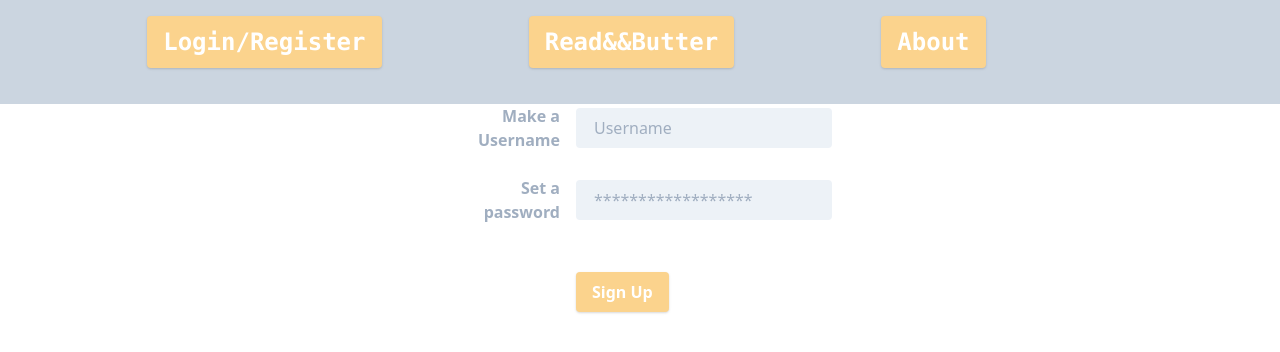
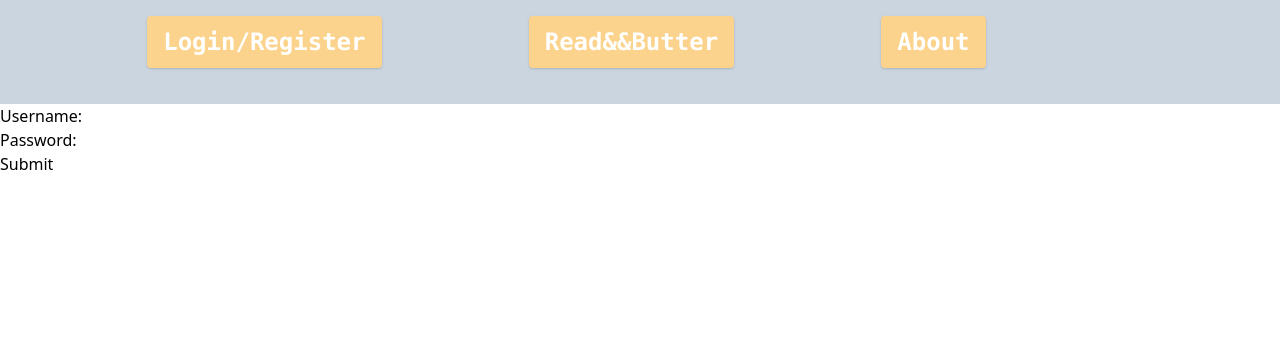
Before and after one commit to NsavelevJs/Read-And-butter, a React (Create React App) app in the folder client/: page /SignUp in a window 1280 px wide. Shown: the top 352 px of the page. Built offline with nearby package versions, Linux system fonts and the light colour scheme.

Commit message:
Fiddling with authentication

```diff
--- a/client/src/App.js
+++ b/client/src/App.js
@@ -5,7 +5,7 @@ import {
   removeToken,
   verifyUser,
 } from "./services/auth";
-import {getUsers, getArticle, addArticle} from './services/api-helper'
+import { getUsers, getArticle, addArticle } from "./services/api-helper";
 import Home from "./Pages/Home";
 import "./tailwind.output.css";
 import SignIn from "./Pages/SignIn";
@@ -19,47 +19,10 @@ class App extends Component {
   state = {
     currentUser: null,
     userData: {
-      username: '',
-      password: ''
-    }
-
+      username: "",
+      password: "",
+    },
   };
-  // componentDidMount = async () => {
-  //   const currentUser = await verifyUser()
-  //   this.setState({
-  //     currentUser
-  //   })
-  //   const users = await getUsers()
-  //   this.setState({
-  //     users
-  //   })
-  // }
-
-  // handleChange = (e) => {
-  //   const { name, value } = e.target;
-  //   this.setState(prevState => ({
-  //     userData: {
-  //       ...prevState.userData,
-  //       [name]: value
-  //     }
-  //   }))
-  // }
-
-  // loginSubmit = async (e) => {
-  //   e.preventDefault()
-  //   const currentUser = await loginUser(this.state.userData)
-  //   this.setState({
-  //     currentUser
-  //   })
-  // }
-  // handleRegister = async (e) => {
-  //   e.preventDefault()
-  //   const currentUser = await registerUser(this.state.userData)
-  //   this.setState({
-  //     currentUser
-  //   })
-  //   this.props.history.push('/')
-  // }
 
 
   componentDidMount() {
@@ -67,8 +30,9 @@ class App extends Component {
   }
 
   handleLogin = async (userData) => {
-    const currentUser = await loginUser(userData);
-    this.setState({ currentUser });
+    console.log(userData,"how you doin")
+    // const currentUser = await loginUser(userData);
+    // this.setState({ currentUser });
   };
 
   handleRegister = async (userData) => {
@@ -99,20 +63,44 @@ class App extends Component {
               <Home
                 currentUser={this.state.currentUser}
                 handleLogin={this.handleLogin}
-
                 handleRegister={this.handleRegister}
               />
 
-{/* <Route path="/SignIn">
+              {/* <Route path="/SignIn">
               <SignIn
-
+              handleLogin={this.handleLogin}
               />
 </Route> */}
-
             </Route>
             <Route exact path="/About" component={About} />
-            <Route exact path="/SignIn" component={SignIn} handleLogin={this.handleLogin} />
-            <Route exact path="/SignUp" component={SignUp} handleRegister={this.handleRegister} />
+            {/* <Route
+              exact
+              path="/SignIn"
+              component={SignIn}
+              handleLogin={this.handleLogin}
+            /> */}
+            <Route
+              exact
+              path="/SignIn"
+              render={(props) => (
+                <SignIn
+                  {...props}
+                  component={SignIn}
+                  handleLogin={this.handleLogin}
+                />
+              )}
+            ></Route>
+            <Route
+              exact
+              path="/SignUp"
+              render={(props) => (
+                <SignUp
+                  {...props}
+                  component={SignUp}
+                  handleRegister={this.handleRegister}
+                />
+              )}
+            ></Route>
           </Switch>
         </Router>
 
--- a/client/src/Pages/SignIn.jsx
+++ b/client/src/Pages/SignIn.jsx
@@ -1,5 +1,6 @@
 import React, { Component } from 'react'
-import {Link} from 'react-router-dom'
+import { Link } from 'react-router-dom'
+
 export default class SignIn extends Component {
   state = {
     username: "",
@@ -15,39 +16,42 @@ export default class SignIn extends Component {
   render() {
     const { username, password } = this.state;
     const { handleLogin, history } = this.props;
+
     return (
+
       <div className="container flex justify-center flex-wrap bg-white mx-auto px-4 font-serif">
-            <form class="w-full max-w-sm"onSubmit={(e) => {
+        <form className="w-full max-w-sm"
+            onSubmit={(e) => {
             e.preventDefault();
             handleLogin(this.state);
             history.push('/')
           }}>
-            <div class="flex items-center border-b border-b-2 border-orange-400 py-2">
-              <input class="appearance-none bg-transparent border-none w-full text-gray-700 mr-3 py-1 px-2 leading-tight focus:outline-none"
+          {/* <div className="flex items-center border-b border-b-2 border-orange-400 py-2"> */}
+            <input className="appearance-none bg-transparent border-none w-full text-gray-700 mr-3 py-1 px-2 leading-tight focus:outline-none"
               type="text"
               placeholder="Username"
               aria-label="Username"
               name="username"
               value={username}
-            onChange={this.handleChange}/>
-              <input class="appearance-none bg-transparent border-none w-full text-gray-700 mr-3 py-1 px-2 leading-tight focus:outline-none"
+              onChange={this.handleChange} />
+            <input className="appearance-none bg-transparent border-none w-full text-gray-700 mr-3 py-1 px-2 leading-tight focus:outline-none"
               type="password"
               placeholder="Password"
               aria-label="Password"
               name="password"
               value={password}
-            onChange={this.handleChange}/>
+              onChange={this.handleChange} />
 
-              <button class="flex-shrink-0 bg-orange-300 hover:bg-orange-500 border-orange-400 hover:border-orange-200 text-sm border-4 text-white py-1 px-2 rounded" type="button">
+            <button className="flex-shrink-0 bg-orange-300 hover:bg-orange-500 border-orange-400 hover:border-orange-200 text-sm border-4 text-white py-1 px-2 rounded" type="button">
               Sign In
               </button>
 
 
-              <Link class="flex-shrink-0 border-transparent border-4 text-orange-500 hover:text-orange-300 text-sm py-1 px-2 rounded" type="button" to='/SignUp'>
+            {/* <Link className="flex-shrink-0 border-transparent border-4 text-orange-500 hover:text-orange-300 text-sm py-1 px-2 rounded" type="button" to='/SignUp'>
               Sign Up
-              </Link>
+              </Link> */}
 
-            </div>
+          {/* </div> */}
         </form>
       </div>
     )
--- a/client/src/Pages/SignUp.jsx
+++ b/client/src/Pages/SignUp.jsx
@@ -2,47 +2,103 @@ import React, { Component } from 'react'
 
 export default class SignUp extends Component {
 
+  // render() {
+
+  //   return (
+
+      // <div className="flex justify-center">
+      //   <form className="w-full max-w-sm">
+      //     <div className="md:flex md:items-center mb-6">
+      //       <div className="md:w-1/3">
+      //         <label className="block text-gray-500 font-bold md:text-right mb-1 md:mb-0 pr-4" for="inline-full-name">
+      //           Make a Username
+      // </label>
+      //       </div>
+      //       <div className="md:w-2/3">
+      //         <input className="bg-gray-200 appearance-none border-2 border-gray-200 rounded w-full py-2 px-4 text-gray-700 leading-tight focus:outline-none focus:bg-white focus:border-orange-200" id="inline-full-name" type="text" placeholder="Username" />
+      //       </div>
+      //     </div>
+      //     <div className="md:flex md:items-center mb-6">
+      //       <div className="md:w-1/3">
+      //         <label className="block text-gray-500 font-bold md:text-right mb-1 md:mb-0 pr-4" for="inline-username">
+      //           Set a password
+      // </label>
+      //       </div>
+      //       <div className="md:w-2/3">
+      //         <input className="bg-gray-200 appearance-none border-2 border-gray-200 rounded w-full py-2 px-4 text-gray-700 leading-tight focus:outline-none focus:bg-white focus:border-orange-200" id="inline-username" type="password" placeholder="******************" />
+      //       </div>
+      //     </div>
+      //     <div className="md:flex md:items-center mb-6">
+      //       <div className="md:w-1/3"></div>
+      //       <label className="md:w-2/3 block text-gray-500 font-bold">
+      //       </label>
+      //     </div>
+      //     <div className="md:flex md:items-center">
+      //       <div className="md:w-1/3"></div>
+      //       <div className="md:w-2/3">
+      //         <button className="shadow bg-orange-300 hover:bg-orange-200 focus:shadow-outline focus:outline-none text-white font-bold py-2 px-4 rounded" type="button">
+      //           Sign Up
+      // </button>
+      //       </div>
+      //     </div>
+      //   </form>
+      // </div>
+
+
+        state = {
+          username: "",
+          password: ""
+        }
+
+        handleChange = (e) => {
+          const { name, value } = e.target;
+          this.setState({
+            [name]: value
+          })
+        }
+
         render() {
+          const { username, password } = this.state;
+          const { handleRegister, history } = this.props;
 
           return (
 
-      <div className="flex justify-center">
-        <form class="w-full max-w-sm">
-          <div class="md:flex md:items-center mb-6">
-            <div class="md:w-1/3">
-              <label class="block text-gray-500 font-bold md:text-right mb-1 md:mb-0 pr-4" for="inline-full-name">
-                Make a Username
+
+
+
+            <form  onSubmit={(e) => {
+              e.preventDefault();
+              handleRegister(this.state);
+              history.push('/');
+            }}>
+
+              <label>
+                Username:
+                <input
+                  type="text"
+                  name="username"
+                  value={username}
+                  onChange={this.handleChange}
+                />
               </label>
-            </div>
-            <div class="md:w-2/3">
-              <input class="bg-gray-200 appearance-none border-2 border-gray-200 rounded w-full py-2 px-4 text-gray-700 leading-tight focus:outline-none focus:bg-white focus:border-orange-200" id="inline-full-name" type="text" placeholder="Username" />
-            </div>
-          </div>
-          <div class="md:flex md:items-center mb-6">
-            <div class="md:w-1/3">
-              <label class="block text-gray-500 font-bold md:text-right mb-1 md:mb-0 pr-4" for="inline-username">
-                Set a password
+
+
+              <br />
+              <label>
+                Password:
+                <input
+                  type="password"
+                  name="password"
+                  value={password}
+                  onChange={this.handleChange}
+                />
               </label>
-            </div>
-            <div class="md:w-2/3">
-              <input class="bg-gray-200 appearance-none border-2 border-gray-200 rounded w-full py-2 px-4 text-gray-700 leading-tight focus:outline-none focus:bg-white focus:border-orange-200" id="inline-username" type="password" placeholder="******************" />
-            </div>
-          </div>
-          <div class="md:flex md:items-center mb-6">
-            <div class="md:w-1/3"></div>
-            <label class="md:w-2/3 block text-gray-500 font-bold">
-            </label>
-          </div>
-          <div class="md:flex md:items-center">
-            <div class="md:w-1/3"></div>
-            <div class="md:w-2/3">
-              <button class="shadow bg-orange-300 hover:bg-orange-200 focus:shadow-outline focus:outline-none text-white font-bold py-2 px-4 rounded" type="button">
-                Sign Up
-      </button>
-            </div>
-          </div>
+              <br />
+              <button>Submit</button>
             </form>
-      </div>
           )
         }
       }
+//     )
+//   }
+// }
--- a/client/src/services/api-helper.js
+++ b/client/src/services/api-helper.js
@@ -1,4 +1,5 @@
 import api from './apiconfig'
+
 
 
 export const getUsers = async () => {
--- a/client/src/services/apiconfig.js
+++ b/client/src/services/apiconfig.js
@@ -4,7 +4,7 @@ import Axios from 'axios'
 let apiUrl
 
 const apiUrls = {
-    production: '',
+    production: 'http://localhost:3000/',
     development: 'http://localhost:3000/'
 }
 
```
Also changed, not shown: 2 other files (tests, documents, lock files or other folders). Lines whose indentation alone changed are shown as unchanged.
